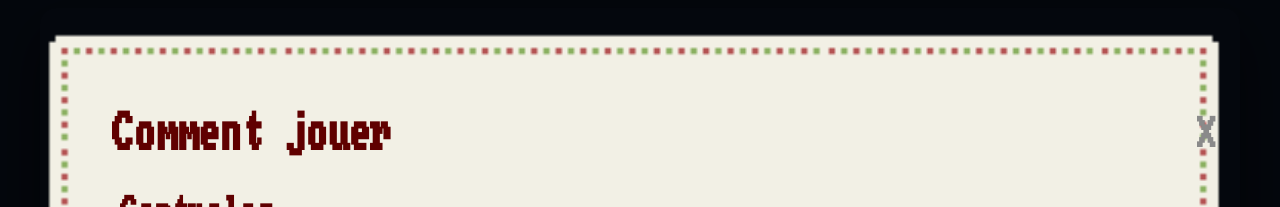
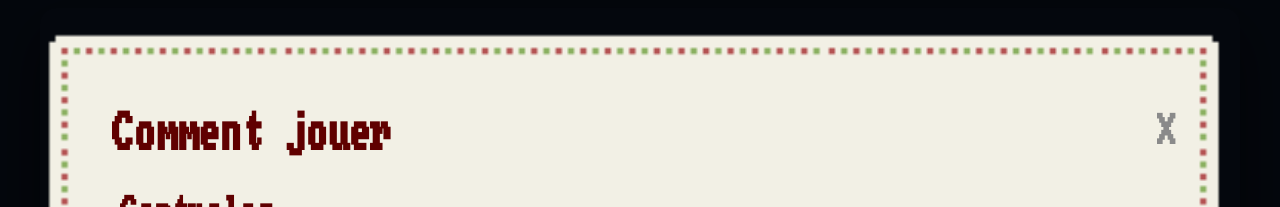
Before and after one commit to ethan-frot/Drunk-Santa, a Next.js app: page /views/how-to-play in a window 1280 px wide. Both pictures are taken after a click on the button "Comment jouer". Shown: the top 207 px of the page. Built offline with nearby package versions, Linux system fonts and the light colour scheme.

Commit message:
🎨 Update button styling in How To Play modal for improved aesthetics

```diff
--- a/app/components/HowToPlayModal.tsx
+++ b/app/components/HowToPlayModal.tsx
@@ -26,7 +26,7 @@ export default function HowToPlayModal({ open, onClose }: Props) {
         <div style={{ height: '100%', overflowY: 'auto', padding: 16, paddingLeft: 64, paddingTop: 96, paddingBottom: 72, display: 'flex', flexDirection: 'column', gap: 16, backgroundImage: 'url(/assets/how-to-play-bg.png)', backgroundSize: 'cover', backgroundPosition: 'top center', backgroundRepeat: 'no-repeat', backgroundAttachment: 'local' }}>
           <div style={{ display: 'flex', justifyContent: 'space-between', alignItems: 'center' }}>
             <h2 style={{ margin: 0, padding: 8, fontFamily: 'Novem, Arial, sans-serif', color: '#600000', fontSize: s(36) }}>Comment jouer</h2>
-            <button aria-label="Fermer" title="Fermer" onClick={onClose} style={{ background: 'transparent', border: 'none', color: '#8a8a8a', borderRadius: 8, padding: '6px 10px', cursor: 'pointer', fontFamily: 'Novem, Arial, sans-serif', fontSize: s(28), lineHeight: 1, fontWeight: 700 }}>X</button>
+            <button aria-label="Fermer" title="Fermer" onClick={onClose} style={{ background: 'transparent', border: 'none', color: '#8a8a8a', borderRadius: 8, padding: '6px 40px', paddingRight: '50px', paddingTop: '0px', cursor: 'pointer', fontFamily: 'Novem, Arial, sans-serif', fontSize: s(28), lineHeight: 1, fontWeight: 700 }}>X</button>
           </div>
           {/* Section 1: Controls */}
           <section style={{ display: 'flex', flexDirection: 'column', gap: 18, padding: 16 }}>
```
